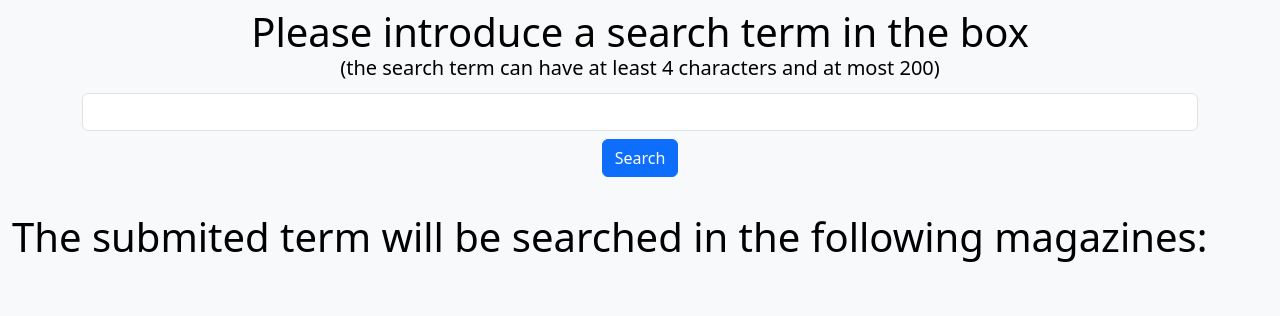
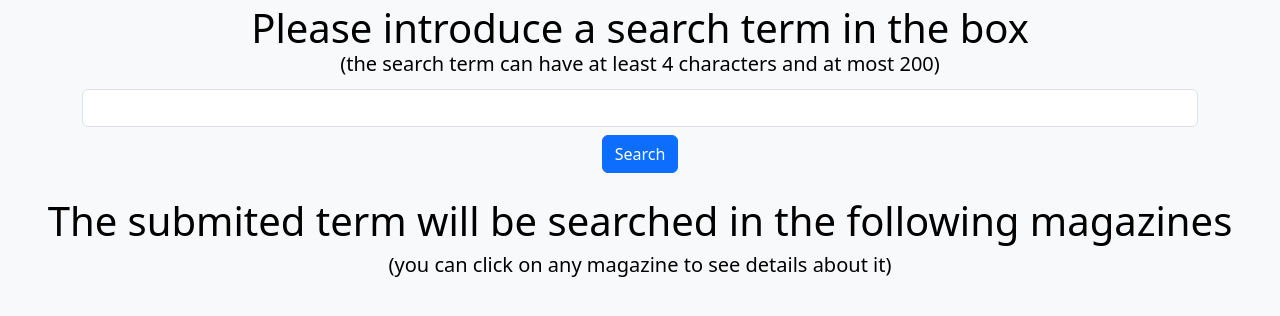
Before and after one commit to AndreiIav/Darwin_App, a Flask app: page / in a window 1280 px wide. Shown: the part 40-356 px from the top of the page. Run offline with Flask 3, Linux system fonts and the light colour scheme; data that the repository does not hold is empty; parts of the project's set-up code (start-up, migrations or seed data) failed here and were passed over.

Commit message:
Added Bootstrap to content in home_page.

```diff
--- a/application/home/templates/home_page.html
+++ b/application/home/templates/home_page.html
@@ -3,7 +3,7 @@
 {% block title %}BCU-Search{% endblock %}
 
 {% block search_form %}
-<div class="container text-center py-2">
+<div class="container text-center py-1">
     <p1 class="display-6">Please introduce a search term in the box</p1><br>
     <p1 class="h5">(the search term can have at least 4 characters and at most 200)</p1>
     <form action="{{ url_for('search_page_bp.search_for_term') }}">
@@ -12,7 +12,7 @@
                 {{ search_form.search_box(class_="form-control") }}
             </div>
             <div class="col-xs py-1">
-                {{ search_form.submit(class_="btn btn-primary mb-3")}}
+                {{ search_form.submit(class_="btn btn-primary mb-1")}}
             </div>
         </div>
     </form>
@@ -20,19 +20,21 @@
 {% endblock %}
 
 {% block content %}
-<h1> The submited term will be searched in the following magazines: </h1>
-<ul>
+<div class="container-fluid text-center py-1">
+    <h1 class="display-6"> The submited term will be searched in the following magazines </h1>
+    <p1 class="h5 py-1">(you can click on any magazine to see details about it)</p1>
+    <div class="py-2">
         {% for res in existent_magazines %}
+        <div class="my-2">
             <form action="{{url_for('home_bp.show_magazine_details')}}" target="_blank">
-        <div class="results">
-            <button>
+                <button type="submit" class="btn btn-outline-dark border-0">
                     <p1>{{ res[0] }} </p1><br>
                     <input type="hidden" id="magazine_id" name="magazine_id" value={{res[1]}}>
-            </button type="submit">
+                </button>
         </div>
         </form>
         {% endfor %}
-</ul>
-
+    </div>
+</div>
 
 {% endblock %}
```
Lines whose indentation alone changed are shown as unchanged.
